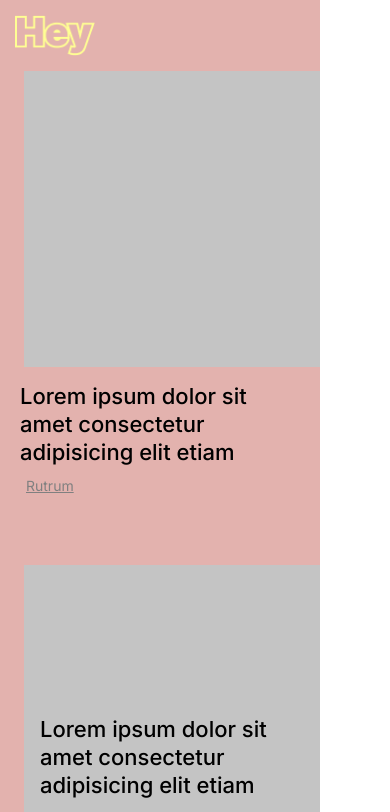
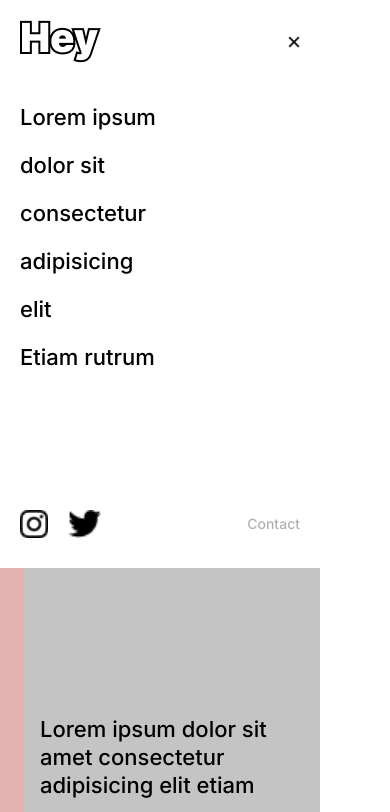
Before and after one commit to rachelbouhier/front-integration-heymagazine, a plain HTML site: page index.html in a window 390 px wide. Both pictures are taken after a click on the picture 292 px from the left and 35 px from the top of the page. Shown: the top 812 px of the page. Drawn offline with Linux system fonts and the light colour scheme.

Commit message:
[JS][Mobile] Add menu interaction (in progress)

```diff
--- a/index.html
+++ b/index.html
@@ -15,6 +15,37 @@
   </head>
   <body>
     <div class="container-whole-page">
+      <div id="container-menu-open">
+        <div class="logo-close">
+          <img src="resources/img/Logo-black.png" alt="hey logo black" />
+          <img
+            class="cross"
+            src="resources/img/cross.png"
+            alt="cross to close"
+          />
+        </div>
+        <div class="menu-list">
+          <p>Lorem ipsum</p>
+          <p>dolor sit</p>
+          <p>consectetur</p>
+          <p>adipisicing</p>
+          <p>elit</p>
+          <p>Etiam rutrum</p>
+        </div>
+        <div class="social-network-contact">
+          <div class="social-network">
+            <img
+              class="insta-icon"
+              src="resources/img/insta-icon.png"
+              alt="Instagram icon"
+            />
+            <img src="resources/img/twitter-icon.png" alt="Twitter icon" />
+          </div>
+          <div class="contact">
+            <p>Contact</p>
+          </div>
+        </div>
+      </div>
       <div class="container-main">
         <nav>
           <div class="container-logo">
--- a/resources/css/index.css
+++ b/resources/css/index.css
@@ -276,3 +276,59 @@ nav {
   left: 40%;
   top: 15%;
 }
+
+/* MENU WHEN OPENED */
+
+#container-menu-open {
+  width: 320px;
+  height: 568px;
+  display: none;
+  position: absolute;
+  flex-direction: column;
+  padding-left: 20px;
+  background-color: white;
+}
+
+.logo-close {
+  display: flex;
+  align-items: center;
+  margin-top: 20px;
+  margin-bottom: 40px;
+}
+
+.cross {
+  height: 12px;
+  margin-left: auto;
+  padding-right: 20px;
+}
+
+.menu-list {
+  font-size: 22px;
+  font-weight: 500;
+}
+
+.menu-list p {
+  margin-bottom: 20px;
+}
+
+.social-network-contact {
+  display: inline-flex;
+  justify-content: space-between;
+  margin-top: auto;
+  margin-bottom: 30px;
+}
+
+.social-network {
+  display: flex;
+}
+
+.contact {
+  display: flex;
+  padding-right: 20px;
+  opacity: 0.3;
+  font-size: 14px;
+}
+
+.insta-icon {
+  padding-right: 20px;
+}
--- a/resources/css/menu.css
+++ b/resources/css/menu.css
@@ -9,12 +9,11 @@
   height: 568px;
   display: flex;
   flex-direction: column;
-  border: 2px blue solid;
+  padding-left: 20px;
 }
 
 .logo-close {
   display: flex;
-  justify-content: space-around;
   align-items: center;
   margin-top: 20px;
   margin-bottom: 40px;
@@ -22,4 +21,37 @@
 
 .cross {
   height: 12px;
+  margin-left: auto;
+  padding-right: 20px;
 }
+
+.menu-list {
+  font-size: 22px;
+  font-weight: 500;
+}
+
+.menu-list p {
+  margin-bottom: 20px;
+}
+
+.social-network-contact {
+  display: inline-flex;
+  justify-content: space-between;
+  margin-top: auto;
+  margin-bottom: 30px;
+}
+
+.social-network {
+  display: flex;
+}
+
+.contact {
+  display: flex;
+  padding-right: 20px;
+  opacity: 0.3;
+  font-size: 14px;
+}
+
+.insta-icon {
+  padding-right: 20px;
+}
--- a/resources/js/script.js
+++ b/resources/js/script.js
@@ -1,5 +1,6 @@
 let clickOnMenu = document.getElementById("menu");
+let menuOpen = document.getElementById("container-menu-open");
 
 clickOnMenu.addEventListener("click", function () {
-  clickOnMenu.style.visibility = "hidden";
+  menuOpen.style.display = "flex";
 });
```
Also changed, not shown: menu.html (+6 -2 lines).
